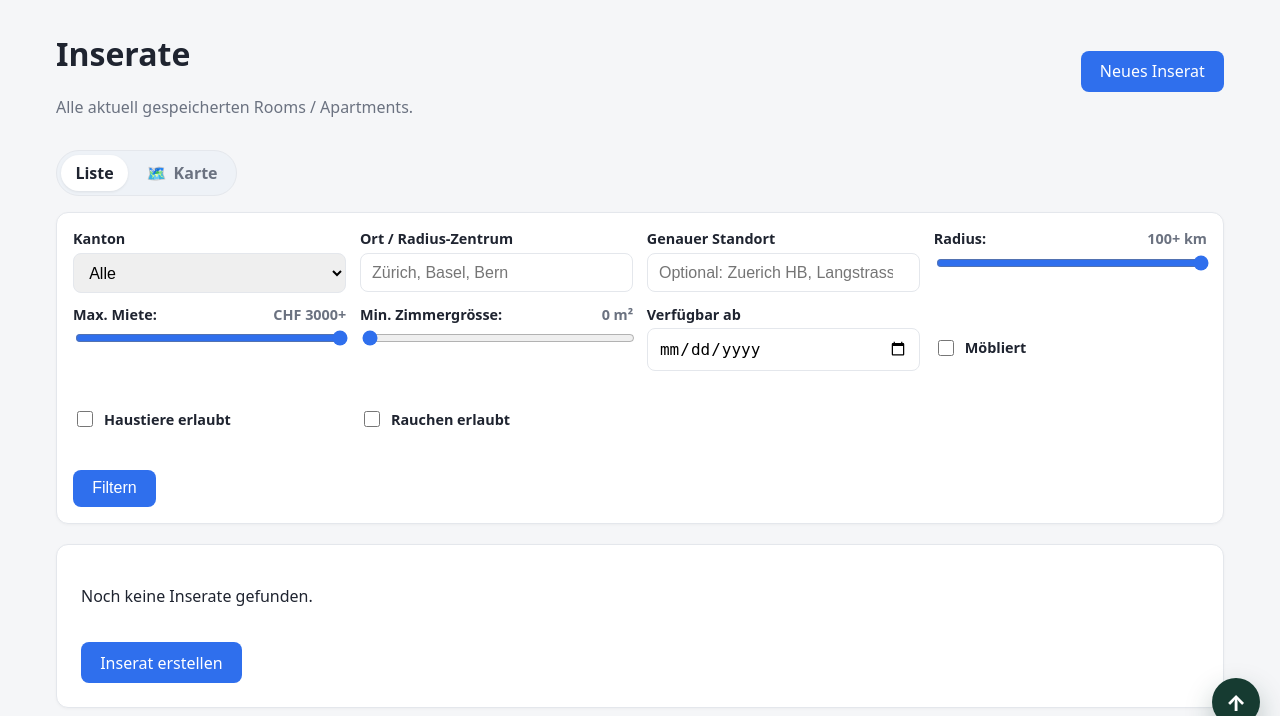
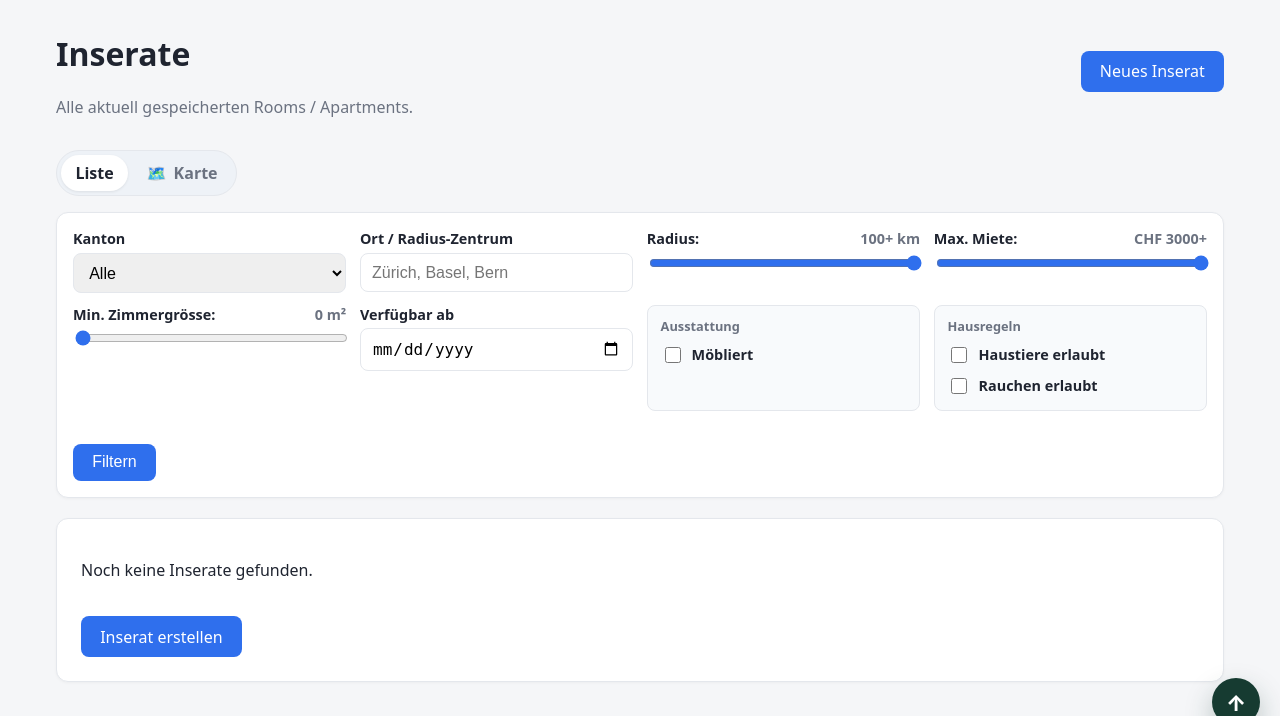
Before and after one commit to Skormer/WebDev-Project, a Flask app: page /listings/ in a window 1280 px wide. Shown: the part 54-770 px from the top of the page. Run offline with Flask 3, Linux system fonts and the light colour scheme; the visitor is signed in with stand-in values (Sample User, id 1); data that the repository does not hold is empty.

Commit message:
minor changes to styling and rules

```diff
--- a/app/routes/auth.py
+++ b/app/routes/auth.py
@@ -11,7 +11,7 @@ auth_bp = Blueprint("auth", __name__)
 @auth_bp.route("/login", methods=["GET", "POST"])
 def login():
     if current_user.is_authenticated:
-        return redirect(url_for("profile.me"))
+        return redirect(url_for("listings.index"))
 
     form = LoginForm()
     if form.validate_on_submit():
@@ -19,7 +19,7 @@ def login():
         if user and user.check_password(form.password.data):
             login_user(user)
             next_page = request.args.get("next")
-            return redirect(next_page or url_for("profile.me"))
+            return redirect(next_page or url_for("listings.index"))
         flash("Email oder Passwort falsch.", "danger")
 
     return render_template("auth/login.html", form=form)
--- a/app/static/css/style.css
+++ b/app/static/css/style.css
@@ -256,19 +256,31 @@ label { display: block; margin: 0.8rem 0 0.3rem; font-weight: 600; font-size: 0.
   width: 100%;
   accent-color: var(--primary);
 }
-.filter-checkbox {
-  display: flex;
-  align-items: center;
+.filter-checkbox-block {
+  min-height: 5.1rem;
+  padding: 0.7rem 0.8rem;
+  border: 1px solid var(--border);
+  border-radius: 8px;
+  background: #f8fafc;
 }
-.filter-checkbox label {
+.filter-checkbox-block p {
+  margin: 0 0 0.45rem;
+  color: var(--muted);
+  font-size: 0.8rem;
+  font-weight: 700;
+}
+.filter-checkbox-block label {
   display: flex;
   align-items: center;
   gap: 0.5rem;
-  min-height: 2.2rem;
-  margin: 1.25rem 0 0;
+  min-height: 1.6rem;
+  margin: 0;
   font-weight: 600;
 }
-.filter-checkbox input {
+.filter-checkbox-block label + label {
+  margin-top: 0.35rem;
+}
+.filter-checkbox-block input {
   width: 1rem;
   height: 1rem;
 }
--- a/app/templates/auth/login.html
+++ b/app/templates/auth/login.html
@@ -7,7 +7,7 @@
   <form method="post" novalidate>
     {{ form.hidden_tag() }}
     <label>{{ form.email.label }}</label>
-    {{ form.email(class="input", placeholder="lena@example.com") }}
+    {{ form.email(class="input", placeholder="") }}
     {% for e in form.email.errors %}<span class="field-error">{{ e }}</span>{% endfor %}
 
     <label>{{ form.password.label }}</label>
--- a/app/templates/base.html
+++ b/app/templates/base.html
@@ -14,8 +14,9 @@
         <a href="{{ url_for('listings.index') }}">Inserate</a>
         {% if current_user.listings %}
           <a href="{{ url_for('listings.detail', listing_id=current_user.listings[0].id) }}">Mein Inserat</a>
+        {% else %}
+          <a href="{{ url_for('listings.favorites') }}">Favoriten</a>
         {% endif %}
-        <a href="{{ url_for('listings.favorites') }}">Favoriten</a>
         <a href="{{ url_for('chat.inbox') }}">Chat</a>
         <a href="{{ url_for('profile.me') }}">Mein Profil</a>
         <a href="{{ url_for('auth.logout') }}">Logout</a>
--- a/app/templates/listings/form.html
+++ b/app/templates/listings/form.html
@@ -21,11 +21,6 @@
 
     <label>{{ form.deposit.label }}</label>
     {{ form.deposit(class="input") }}
-
-    <div class="address-help">
-      <p class="eyebrow">Adresse fuer die Karte</p>
-      <p class="muted">Bitte Adresse so eingeben, wie sie auch in Google Maps gefunden wird: Strasse + Hausnummer, Ort/Stadt, Kanton. Die Koordinaten werden automatisch gespeichert.</p>
-    </div>
 
     <label>{{ form.strasse.label }}</label>
     {{ form.strasse(class="input address-part", placeholder="z.B. Langstrasse 12", autocomplete="street-address") }}
--- a/app/templates/listings/index.html
+++ b/app/templates/listings/index.html
@@ -51,10 +51,6 @@
       <label for="ort">Ort / Radius-Zentrum</label>
       <input id="ort" class="input" type="search" name="ort" value="{{ filters.ort }}" placeholder="Zürich, Basel, Bern">
     </div>
-    <div>
-      <label for="near">Genauer Standort</label>
-      <input id="near" class="input" type="search" name="near" value="{{ filters.near }}" placeholder="Optional: Zuerich HB, Langstrasse 12">
-    </div>
     <div class="range-filter">
       <label for="radius_km">Radius: <span id="radius_km_value">{% if filters.radius_km and filters.radius_km != '100' %}{{ filters.radius_km }} km{% else %}100+ km{% endif %}</span></label>
       <input id="radius_km" type="range" min="1" max="100" step="1" name="radius_km" value="{{ filters.radius_km or 100 }}" data-suffix=" km" data-max-label="100+ km">
@@ -71,19 +67,19 @@
       <label for="available_by">Verfügbar ab</label>
       <input id="available_by" class="input" type="date" name="available_by" value="{{ filters.available_by }}">
     </div>
-    <div class="filter-checkbox">
+    <div class="filter-checkbox-block">
+      <p>Ausstattung</p>
       <label for="furnished">
         <input id="furnished" type="checkbox" name="furnished" value="yes" {% if filters.furnished == 'yes' %}checked{% endif %}>
         Möbliert
       </label>
     </div>
-    <div class="filter-checkbox">
+    <div class="filter-checkbox-block">
+      <p>Hausregeln</p>
       <label for="pets_allowed">
         <input id="pets_allowed" type="checkbox" name="pets_allowed" value="yes" {% if filters.pets_allowed == 'yes' %}checked{% endif %}>
         Haustiere erlaubt
       </label>
-    </div>
-    <div class="filter-checkbox">
       <label for="smoking_allowed">
         <input id="smoking_allowed" type="checkbox" name="smoking_allowed" value="yes" {% if filters.smoking_allowed == 'yes' %}checked{% endif %}>
         Rauchen erlaubt
```
Also changed, not shown: changelog.md.
